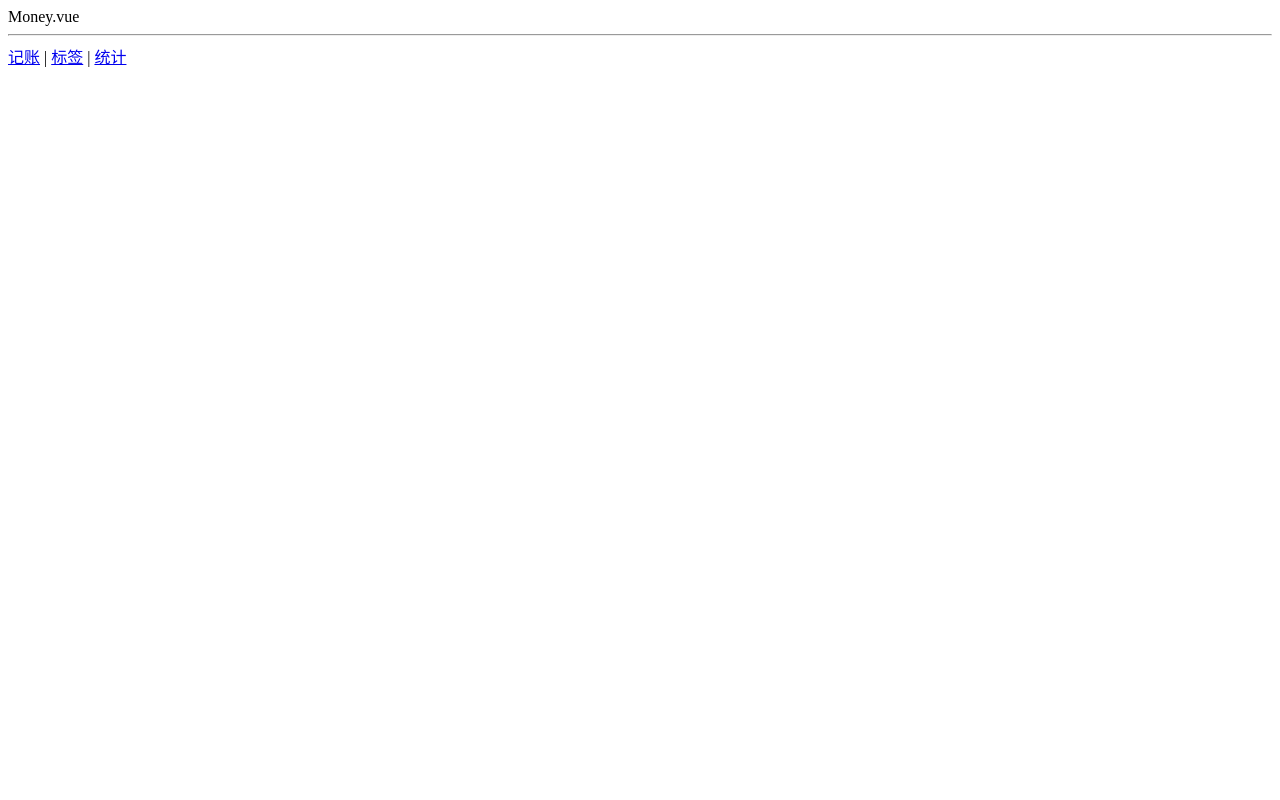
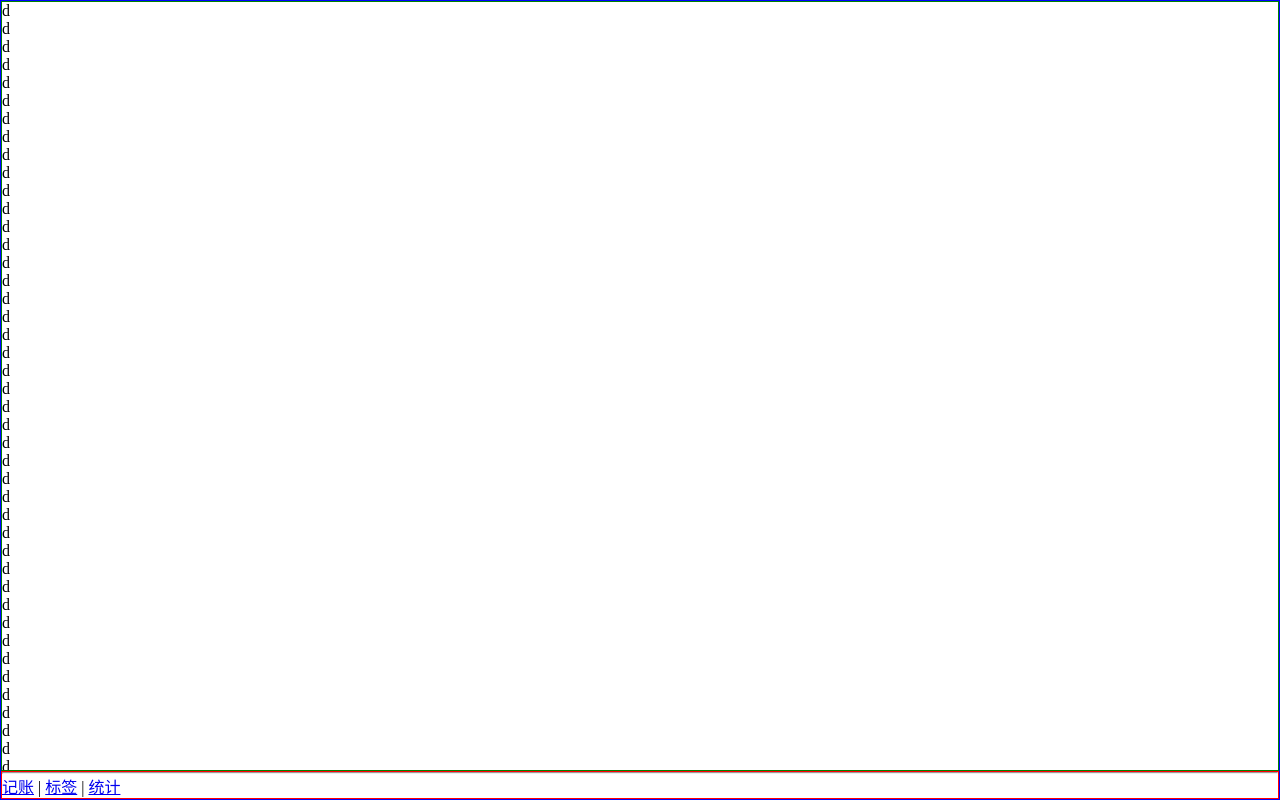
Before and after one commit to Shi-Dekai/origin-tally, a Vue app in the folder tally/: page /labels#/money in a window 1280 px wide. Built offline with nearby package versions, Linux system fonts and the light colour scheme.

Commit message:
Money 页面布局

```diff
--- a/tally/src/App.vue
+++ b/tally/src/App.vue
@@ -5,6 +5,11 @@
 </template>
 
 <style lang="scss">
+  * {
+    box-sizing: border-box;
+    padding: 0;
+    margin: 0;
+  }
 
   #app {
     font-family: Avenir, Helvetica, Arial, sans-serif;
--- a/tally/src/components/Nav.vue
+++ b/tally/src/components/Nav.vue
@@ -1,5 +1,5 @@
 <template>
-  <div>
+  <div class="nav">
     <hr/>
     <div>
       <router-link to="/money">记账</router-link>
@@ -18,5 +18,7 @@
 </script>
 
 <style lang="scss" scoped>
-
+  .nav {
+    border: 1px solid red;
+  }
 </style>
--- a/tally/src/views/Money.vue
+++ b/tally/src/views/Money.vue
@@ -1,6 +1,108 @@
 <template>
-  <div>Money.vue
-    <Nav />
+  <div class="nav-wrapper">
+    <div class="content">
+      <p>d</p>
+      <p>d</p>
+      <p>d</p>
+      <p>d</p>
+      <p>d</p>
+      <p>d</p>
+      <p>d</p>
+      <p>d</p>
+      <p>d</p>
+      <p>d</p>
+      <p>d</p>
+      <p>d</p>
+      <p>d</p>
+      <p>d</p>
+      <p>d</p>
+      <p>d</p>
+      <p>d</p>
+      <p>d</p>
+      <p>d</p>
+      <p>d</p>
+      <p>d</p>
+      <p>d</p>
+      <p>d</p>
+      <p>d</p>
+      <p>d</p>
+      <p>d</p>
+      <p>d</p>
+      <p>d</p>
+      <p>d</p>
+      <p>d</p>
+      <p>d</p>
+      <p>d</p>
+      <p>d</p>
+      <p>d</p>
+      <p>d</p>
+      <p>d</p>
+      <p>d</p>
+      <p>d</p>
+      <p>d</p>
+      <p>d</p>
+      <p>d</p>
+      <p>d</p>
+      <p>d</p>
+      <p>d</p>
+      <p>d</p>
+      <p>d</p>
+      <p>d</p>
+      <p>d</p>
+      <p>d</p>
+      <p>d</p>
+      <p>d</p>
+      <p>d</p>
+      <p>d</p>
+      <p>d</p>
+      <p></p>
+      <p></p>
+      <p></p>
+      <p></p>
+      <p></p>
+      <p></p>
+      <p></p>
+      <p></p>
+      <p></p>
+      <p></p>
+      <p></p>
+      <p></p>
+      <p></p>
+      <p></p>
+      <p></p>
+      <p></p>
+      <p></p>
+      <p></p>
+      <p></p>
+      <p></p>
+      <p></p>
+      <p></p>
+      <p></p>
+      <p></p>
+      <p></p>
+      <p></p>
+      <p></p>
+      <p></p>
+      <p></p>
+      <p></p>
+      <p></p>
+      <p></p>
+      <p></p>
+      <p></p>
+      <p></p>
+      <p></p>
+      <p></p>
+      <p></p>
+      <p></p>
+      <p></p>
+      <p></p>
+      <p></p>
+      <p></p>
+      <p></p>
+      <p></p>
+      <p></p>
+    </div>
+    <Nav/>
   </div>
 </template>
 
@@ -11,5 +113,15 @@
 </script>
 
 <style lang="scss" scoped>
-
+  .nav-wrapper {
+    border: 1px solid blue;
+    display: flex;
+    flex-direction: column;
+    height: 100vh;
+  }
+  .content{
+    border: 1px solid green;
+    overflow: auto;
+    flex-grow: 1;
+  }
 </style>
```
